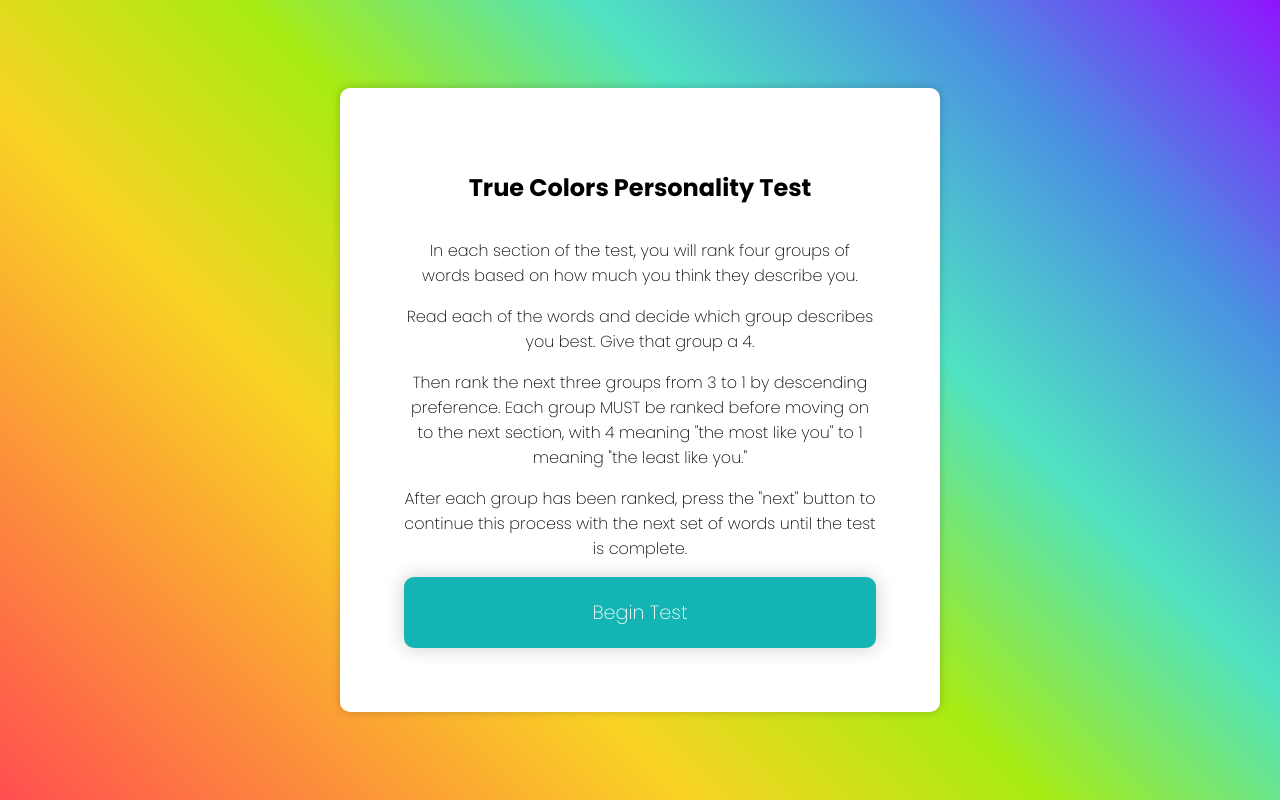
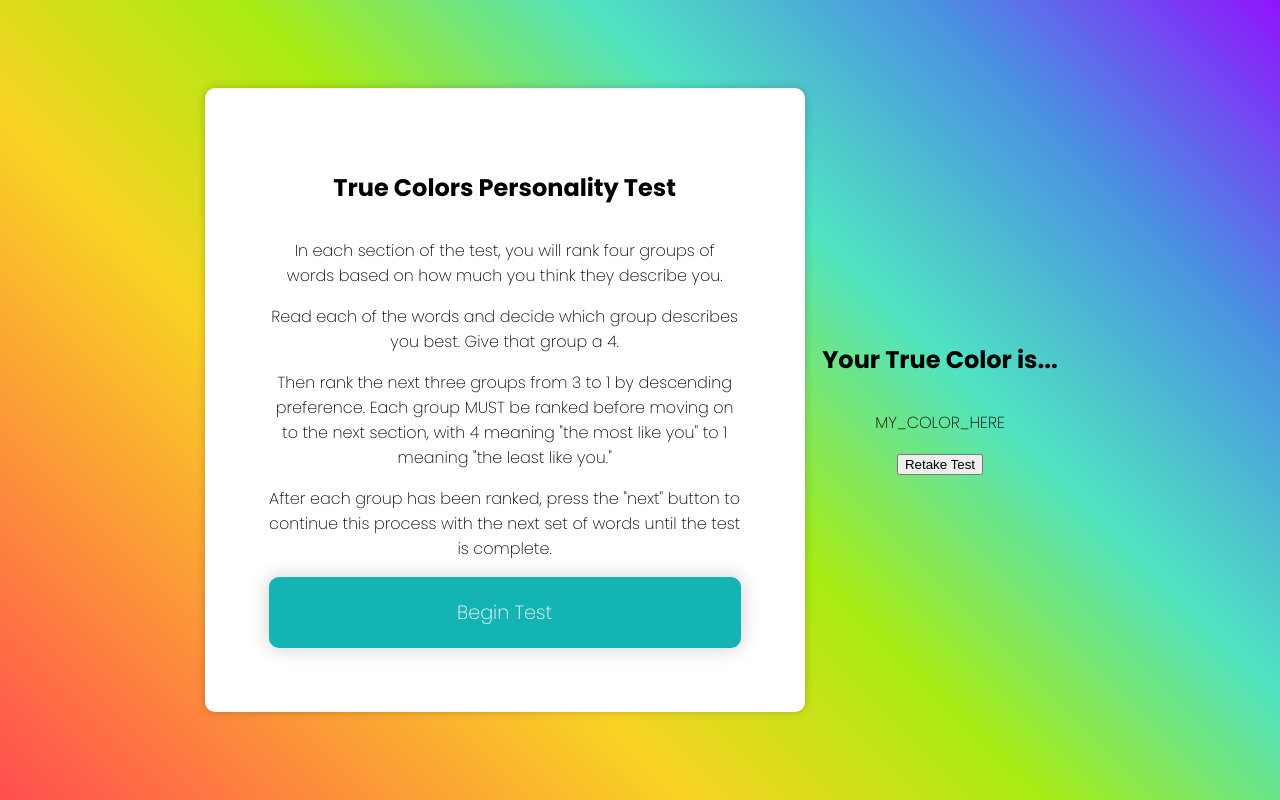
Before and after one commit to cs298-398f23/trueColorsWebApp, a Flask app: page / in a window 1280 px wide. Run offline with Flask 3, Linux system fonts and the light colour scheme.

Commit message:
Update index.html

```diff
--- a/templates/index.html
+++ b/templates/index.html
@@ -19,7 +19,7 @@
         to the next section, with 4 meaning "the most like you" to 1 meaning "the least like you."</p>
     <p>After each group has been ranked, press the "next" button to continue this process with the next set of words until the test is complete.</p>
     <!-- "Begin Test" button-->
-    <button type="button", id="start_button">Begin Test</button>
+    <button type="button", class="special_button" id="start_button">Begin Test</button>
 
 </div>
 
@@ -558,6 +558,17 @@
 
 </div>
 
+<!-- Results panel, appears once test is completed -->
+<div class="results fade-in" id="results_panel">
+
+    <h2 id="results_title">Your True Color is...</h2>
+    <!-- Color result goes here -->
+    <p>MY_COLOR_HERE</p>
+    <!-- "Retake Test" button-->
+    <button type="button", class="special_button" id="retake_button">Retake Test</button>
+
+</div>
+
 </body>
 
 <script src="/static/app.js"></script>
```
